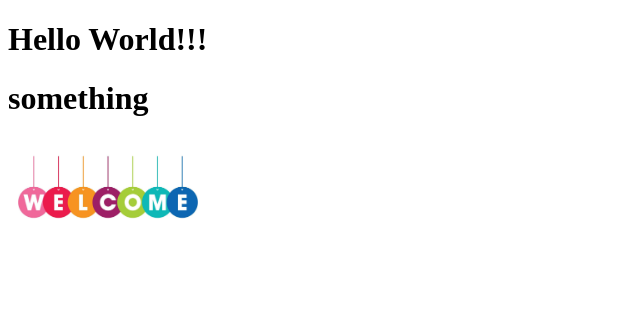
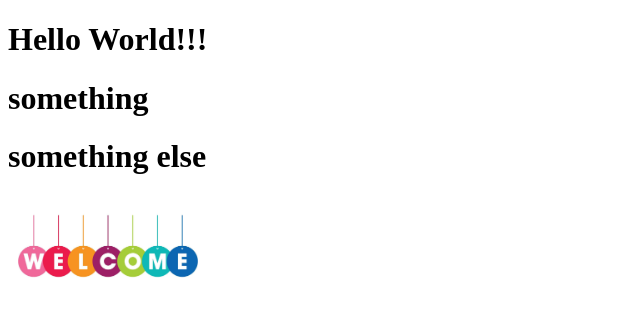
Before and after one commit to xlzst/2024OSS, a plain HTML site: page index.html in a window 1280 px wide. Shown: the whole page, without its empty margins (0-640 px from the left). Drawn offline with Linux system fonts and the light colour scheme.

Commit message:
update index.html

```diff
--- a/index.html
+++ b/index.html
@@ -8,6 +8,7 @@
 <body>
     <h1>Hello World!!!</h1>
     <h1>something</h1>
+    <h1>something else</h1>
     <img src="img/Welcome.jpg" width="200">
 </body>
 </html>
```
